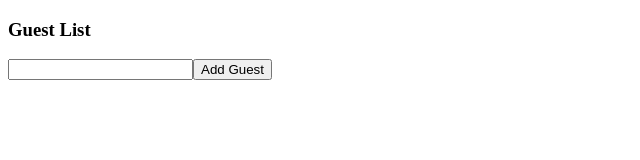
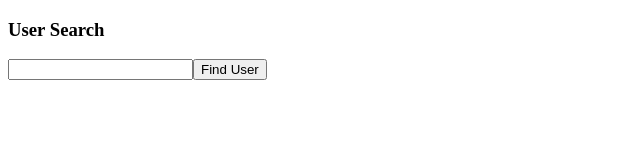
Before and after one commit to MikaSchmitz/rts, a React (Create React App) app in the folder reactapp/: page / in a window 1280 px wide. Shown: the top 160 px of the page, without its empty margins (0-640 px from the left). Built offline with nearby package versions, Linux system fonts and the light colour scheme.

Commit message:
Moved index startup logic to index file

```diff
--- /dev/null
+++ b/reactapp/src/App.tsx
@@ -0,0 +1,12 @@
+import GuestList from './state/GuestList';
+import UserSearch from './state/UserSearch';
+
+const App = () => {
+	return (
+		<div>
+			<UserSearch />
+		</div>
+	);
+}
+
+export default App;
--- a/reactapp/src/index.tsx
+++ b/reactapp/src/index.tsx
@@ -1,12 +1,7 @@
-import ReactDOM from 'react-dom';
-import GuestList from './state/GuestList';
+import ReactDOM from 'react-dom/client';
+import App from './App';
 
-const App = () => {
-	return (
-		<div>
-			<GuestList />
-		</div>
-	);
-}
-
-ReactDOM.render(<App />, document.querySelector('#root'));
+const root = ReactDOM.createRoot(
+	document.getElementById('root') as HTMLElement
+);
+root.render(<App />);
```
